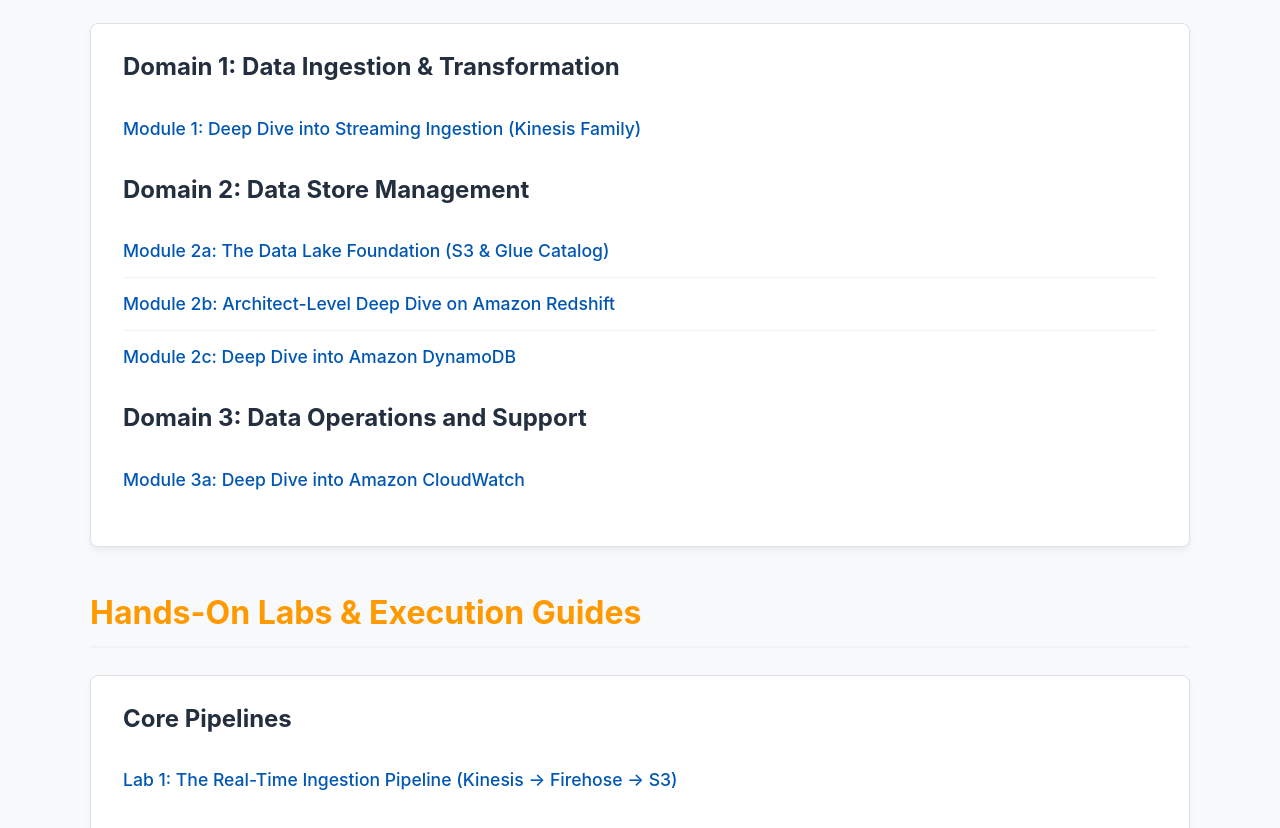
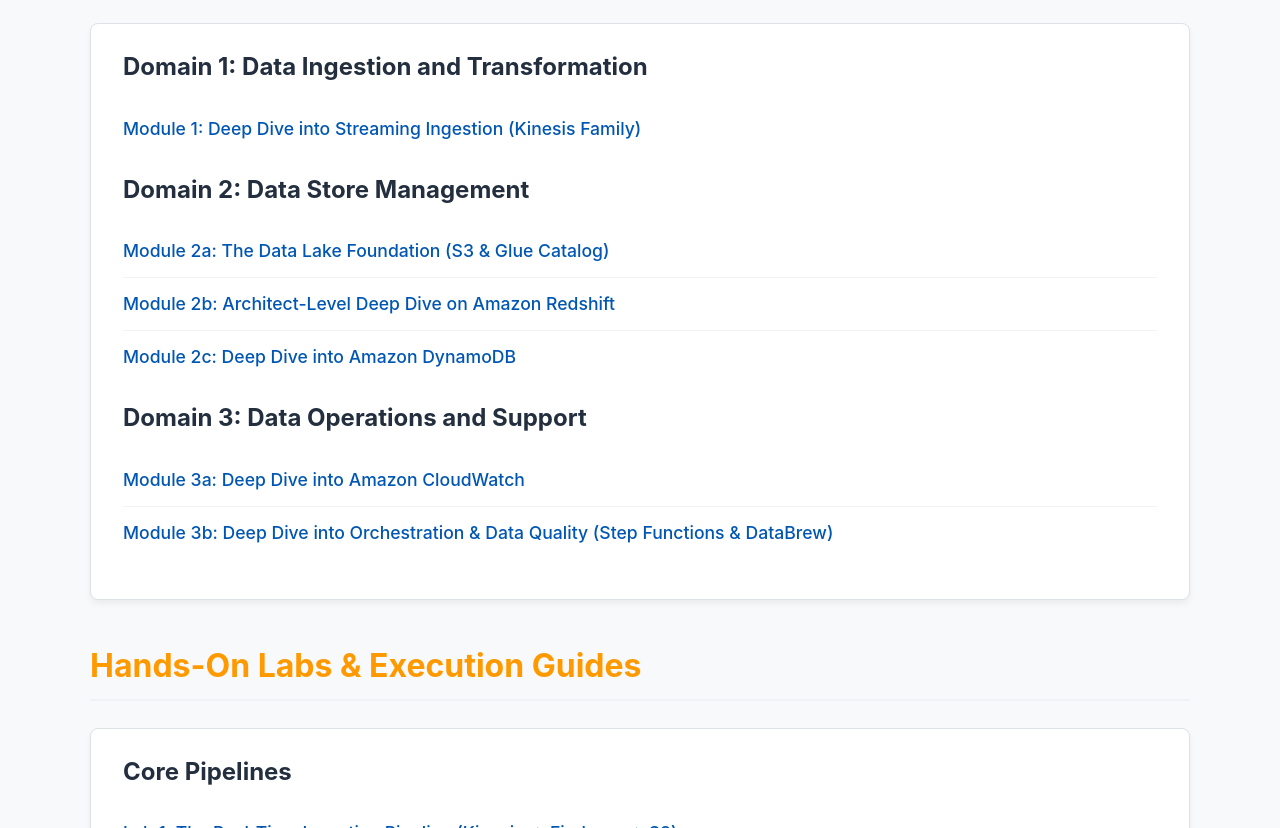
Before and after one commit to abhisoman/My_Data_Engineering_Path, a plain HTML site: page index.html in a window 1280 px wide. Shown: the part 272-1100 px from the top of the page. Drawn offline with Linux system fonts and the light colour scheme.

Commit message:
Update index.html

```diff
--- a/index.html
+++ b/index.html
@@ -90,7 +90,7 @@
 
         <h2>DEA-C01 Theory Blitz: Deep Dives</h2>
         <div class="link-section">
-            <h3>Domain 1: Data Ingestion & Transformation</h3>
+            <h3>Domain 1: Data Ingestion and Transformation</h3>
             <ul>
                 <li><a href="13-theory-blitz-streaming-ingestion.html" target="_blank">Module 1: Deep Dive into Streaming Ingestion (Kinesis Family)</a></li>
             </ul>
@@ -100,9 +100,11 @@
                 <li><a href="14-architect-level-deep-dive-redshift.html" target="_blank">Module 2b: Architect-Level Deep Dive on Amazon Redshift</a></li>
                 <li><a href="15-theory-blitz-dynamodb-cloudwatch.html" target="_blank">Module 2c: Deep Dive into Amazon DynamoDB</a></li>
             </ul>
+
             <h3>Domain 3: Data Operations and Support</h3>
              <ul>
                 <li><a href="15-theory-blitz-dynamodb-cloudwatch.html" target="_blank">Module 3a: Deep Dive into Amazon CloudWatch</a></li>
+                <li><a href="16-theory-blitz-orchestration-quality.html" target="_blank">Module 3b: Deep Dive into Orchestration & Data Quality (Step Functions & DataBrew)</a></li>
             </ul>
         </div>
 
```
